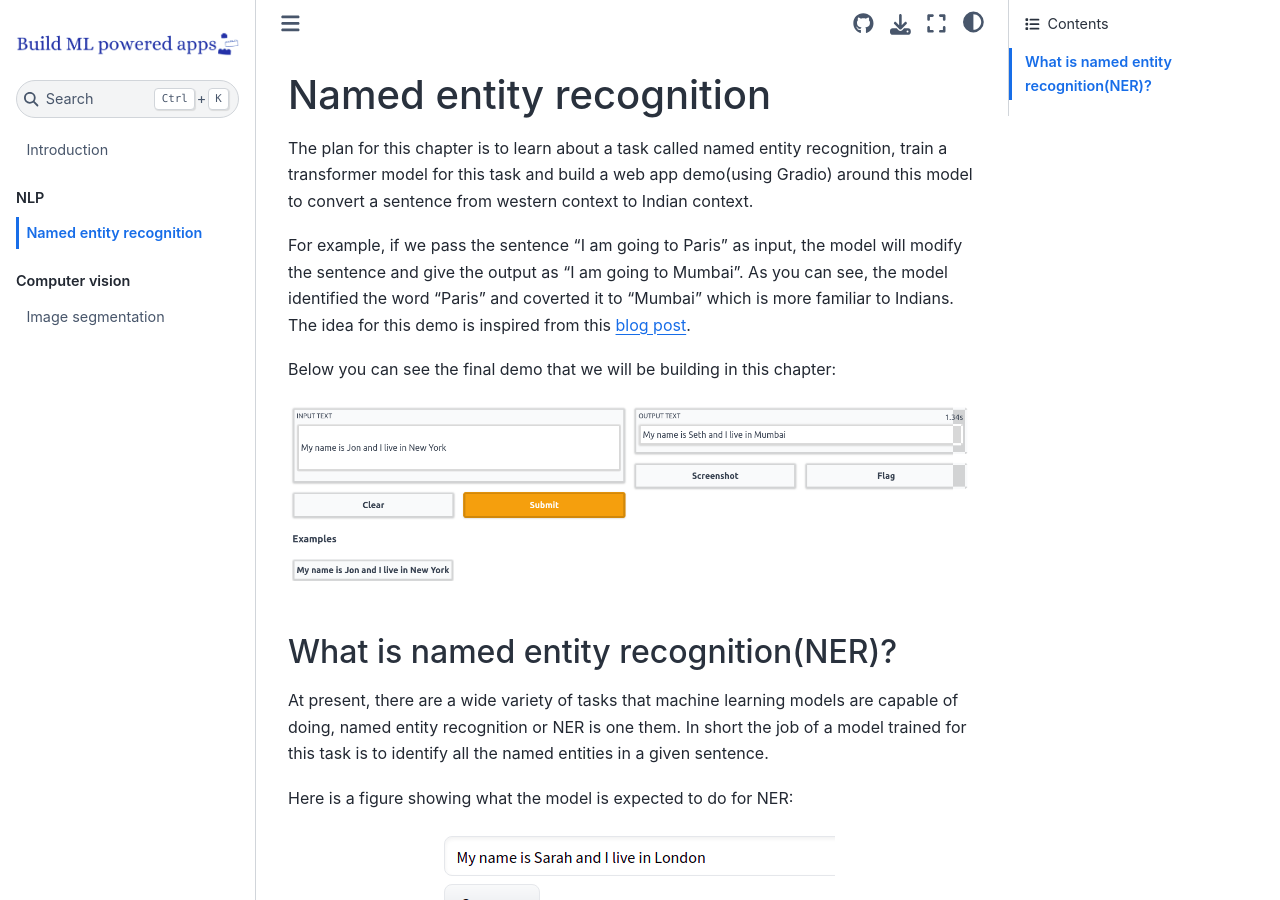
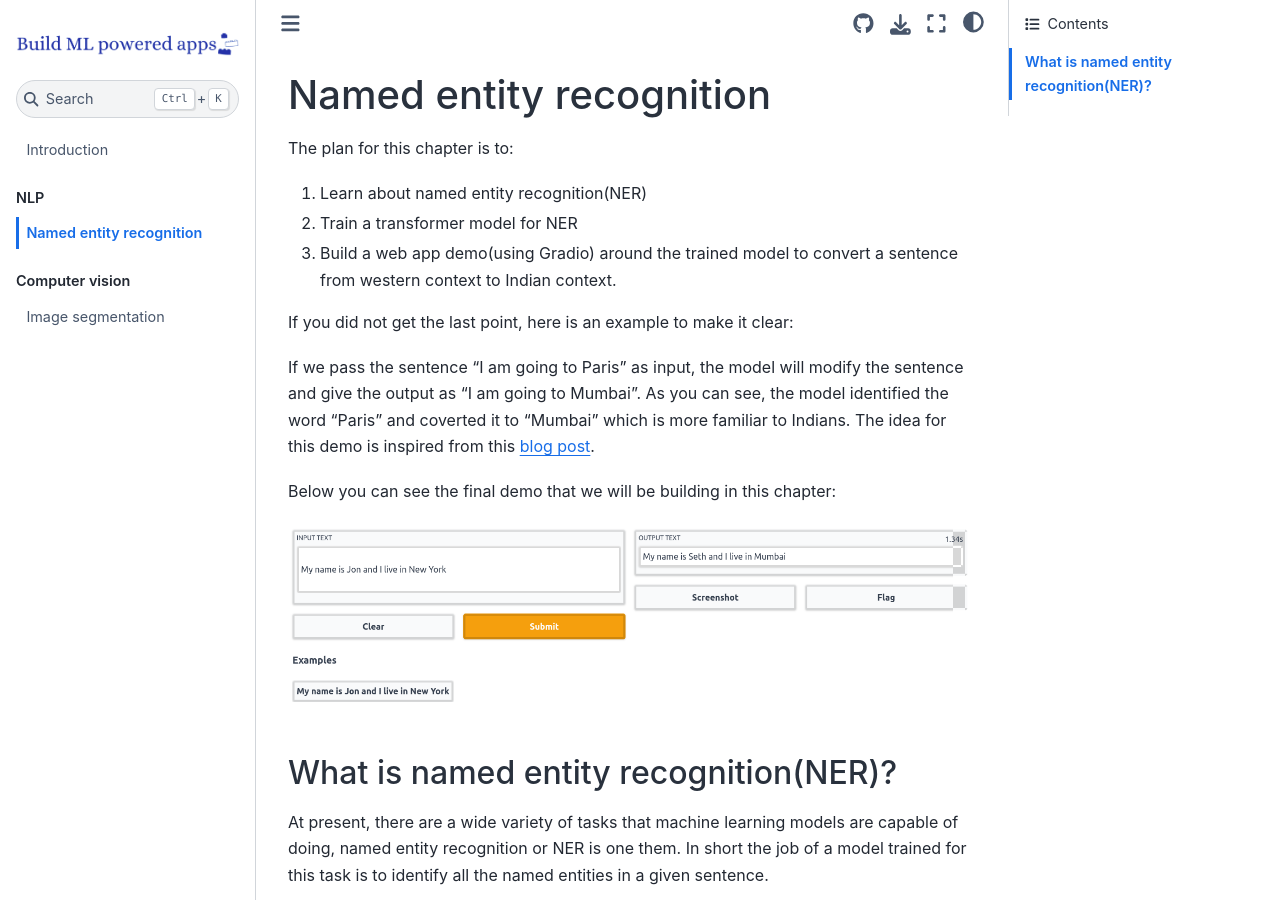
Before and after one commit to bipinKrishnan/ml-recipe-book, a Jupyter Book: the page built from _ner_chapter.md, in a window 1280 px wide and 900 px high. Built offline with Jupyter Book 1.0.4 settings and Sphinx 7.4.7 and the Sphinx Book theme 1.1.4, drawn with Linux system fonts in a browser that asks for light colours.

Commit message:
formatted the intro

```diff
--- a/_ner_chapter.md
+++ b/_ner_chapter.md
@@ -1,8 +1,14 @@
 ## Named entity recognition
 
-The plan for this chapter is to learn about a task called named entity recognition, train a transformer model for this task and build a web app demo(using Gradio) around this model to convert a sentence from western context to Indian context.
+The plan for this chapter is to:
 
-For example, if we pass the sentence "I am going to Paris" as input, the model will modify the sentence and give the output as "I am going to Mumbai". As you can see, the model identified the word "Paris" and coverted it to "Mumbai" which is more familiar to Indians. The idea for this demo is inspired from this [blog post](https://towardsdatascience.com/practical-ai-using-nlp-word-vectors-in-a-novel-way-to-solve-the-problem-of-localization-9de3e4fbf56f).
+1. Learn about named entity recognition(NER)
+2. Train a transformer model for NER
+3. Build a web app demo(using Gradio) around the trained model to convert a sentence from western context to Indian context.
+
+If you did not get the last point, here is an example to make it clear:
+
+If we pass the sentence "I am going to Paris" as input, the model will modify the sentence and give the output as "I am going to Mumbai". As you can see, the model identified the word "Paris" and coverted it to "Mumbai" which is more familiar to Indians. The idea for this demo is inspired from this [blog post](https://towardsdatascience.com/practical-ai-using-nlp-word-vectors-in-a-novel-way-to-solve-the-problem-of-localization-9de3e4fbf56f).
 
 Below you can see the final demo that we will be building in this chapter:
 
```
